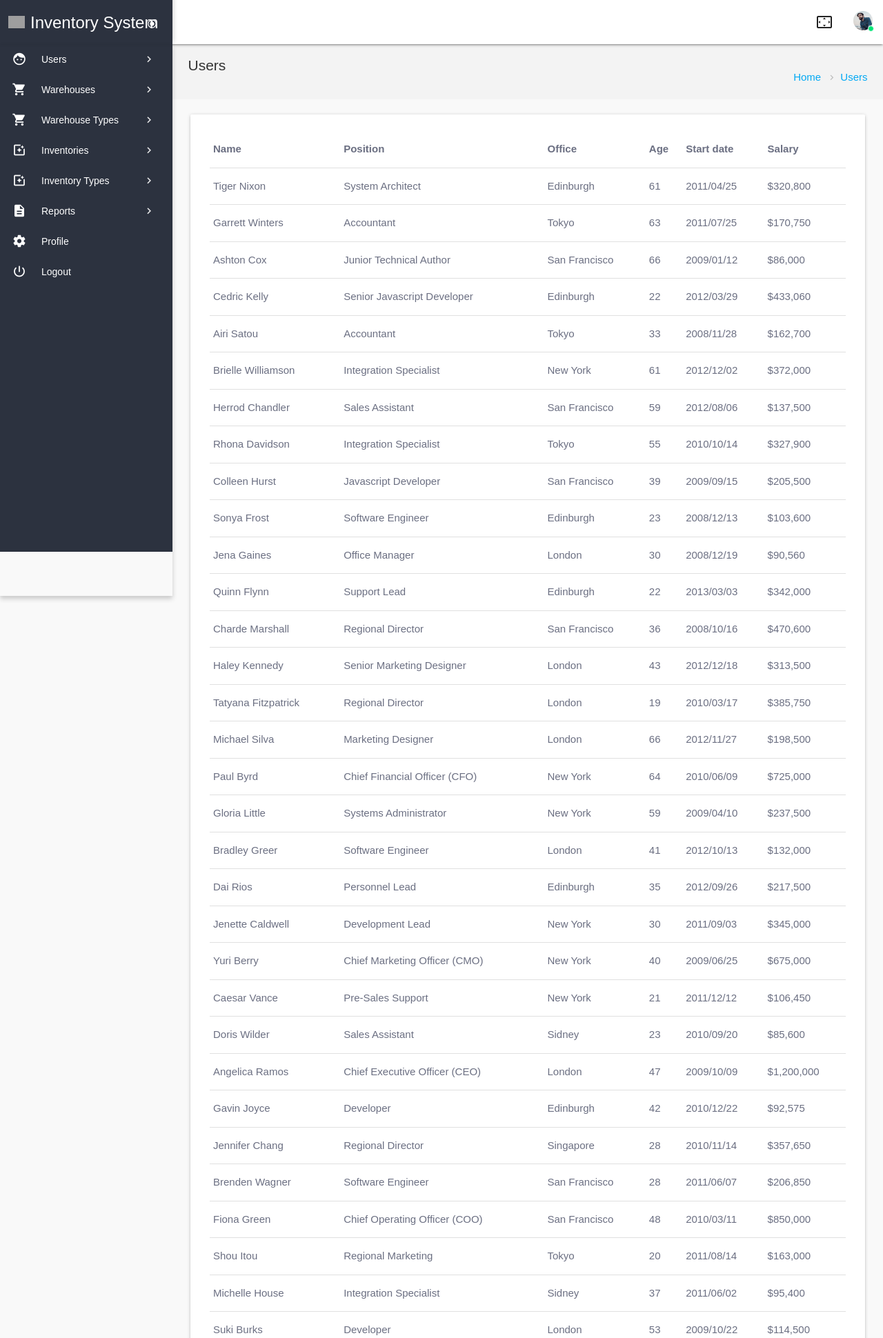
After one commit to Hamidcreative/invetory-system, a CodeIgniter app: page /inventory/users in a window 1280 px wide. The commit adds this page. Shown: the top 1940 px of the page at 69% size. Run offline with CodeIgniter, Linux system fonts and the light colour scheme; some libraries are stand-ins or nearby versions; some web fonts are replaced; grey boxes are pictures that could not be loaded.

Commit message:
created header footer side bar  my controller

```diff
--- /dev/null
+++ b/application/controllers/Users.php
@@ -0,0 +1,16 @@
+<?php
+defined('BASEPATH') OR exit('No direct script access allowed');
+
+class Users extends MY_Controller {
+
+    public function index() //listing
+    {
+        $this->show('users/listing');
+    }
+    public function add(){
+        $this->show('users/add');
+    }
+    public function destroy(){
+
+    }
+}
--- a/application/core/MY_Controller.php
+++ b/application/core/MY_Controller.php
@@ -13,6 +13,7 @@ class MY_Controller extends CI_Controller{
     }
         public function show($viewPath, $data = NULL, $bool = false){
         $this->load->view('configrations/header',$data, $bool);
+        $this->load->view('configrations/sidebar',$data, $bool);
         $this->load->view($viewPath, $data, $bool);
         $this->load->view('configrations/footer',$data, $bool);
     }
--- a/application/views/configrations/header.php
+++ b/application/views/configrations/header.php
@@ -53,5 +53,3 @@ defined('BASEPATH') OR exit('No direct script access allowed');
     </div>
 </header>
 <!-- END: Header-->
-
-<?php include('sidebar.php') ;?>
--- a/application/views/configrations/sidebar.php
+++ b/application/views/configrations/sidebar.php
@@ -8,8 +8,8 @@
             <a class="collapsible-header waves-effect waves-cyan " href="#"><i class="material-icons">face</i><span class="menu-title" data-i18n="">Users</span></a>
             <div class="collapsible-body">
                 <ul class="collapsible collapsible-sub" data-collapsible="accordion">
-                    <li><a class="collapsible-body" href="#" data-i18n=""><i class="material-icons">radio_button_unchecked</i><span> Users</span></a></li>
-                    <li><a class="collapsible-body" href="#" data-i18n=""><i class="material-icons">radio_button_unchecked</i><span>Add user</span></a></li>
+                    <li><a class="collapsible-body" href="<?= base_url()?>users" data-i18n=""><i class="material-icons">radio_button_unchecked</i><span> Users</span></a></li>
+                    <li><a class="collapsible-body" href="<?= base_url()?>users/add" data-i18n=""><i class="material-icons">radio_button_unchecked</i><span>Add user</span></a></li>
                 </ul>
             </div>
         </li>
@@ -17,8 +17,8 @@
             <a class="collapsible-header waves-effect waves-cyan " href="#"><i class="material-icons">local_grocery_store</i><span class="menu-title" data-i18n="">Warehouses</span></a>
             <div class="collapsible-body">
                 <ul class="collapsible collapsible-sub" data-collapsible="accordion">
-                    <li><a class="collapsible-body" href="#" data-i18n=""><i class="material-icons">radio_button_unchecked</i><span> Warehouses</span></a></li>
-                    <li><a class="collapsible-body" href="#" data-i18n=""><i class="material-icons">radio_button_unchecked</i><span>Add Warehouse</span></a></li>
+                    <li><a class="collapsible-body" href="<?= base_url()?>warehouse" data-i18n=""><i class="material-icons">radio_button_unchecked</i><span> Warehouses</span></a></li>
+                    <li><a class="collapsible-body" href="<?= base_url()?>warehouse/add" data-i18n=""><i class="material-icons">radio_button_unchecked</i><span>Add Warehouse</span></a></li>
                 </ul>
             </div>
         </li>
@@ -26,8 +26,8 @@
             <a class="collapsible-header waves-effect waves-cyan " href="#"><i class="material-icons">local_grocery_store</i><span class="menu-title" data-i18n="">Warehouse Types</span></a>
             <div class="collapsible-body">
                 <ul class="collapsible collapsible-sub" data-collapsible="accordion">
-                    <li><a class="collapsible-body" href="#" data-i18n=""><i class="material-icons">radio_button_unchecked</i><span> Warehouse Types</span></a></li>
-                    <li><a class="collapsible-body" href="#" data-i18n=""><i class="material-icons">radio_button_unchecked</i><span>Add Warehouse Type</span></a></li>
+                    <li><a class="collapsible-body" href="<?= base_url()?>warehouse/types" data-i18n=""><i class="material-icons">radio_button_unchecked</i><span> Warehouse Types</span></a></li>
+                    <li><a class="collapsible-body" href="<?= base_url()?>warehouse/types/add" data-i18n=""><i class="material-icons">radio_button_unchecked</i><span>Add Warehouse Type</span></a></li>
                 </ul>
             </div>
         </li>
--- /dev/null
+++ b/application/views/users/listing.php
@@ -0,0 +1,520 @@
+<div id="main">
+	<div class="row">
+		<div id="breadcrumbs-wrapper" data-image="<?= base_url()?>assets/images/gallery/breadcrumb-bg.jpg">
+			<!-- Search for small screen-->
+			<div class="container">
+				<div class="row">
+					<div class="col s12 m6 l6">
+						<h5 class="breadcrumbs-title mt-0 mb-0">Users</h5>
+					</div>
+					<div class="col s12 m6 l6 right-align-md">
+						<ol class="breadcrumbs mb-0">
+							<li class="breadcrumb-item"><a href="<?= base_url()?>users">Home</a>
+							</li>
+							<li class="breadcrumb-item"><a href="#">Users</a>
+							</li>
+						</ol>
+					</div>
+				</div>
+			</div>
+		</div>
+		<div class="col s12">
+			<div class="container">
+				<div class="section section-data-tables">
+					<div class="row">
+						<div class="col s12">
+							<div class="card">
+								<div class="card-content">
+									<div class="row">
+										<div class="col s12">
+											<table id="page-length-option" class="display">
+												<thead>
+												<tr>
+													<th>Name</th>
+													<th>Position</th>
+													<th>Office</th>
+													<th>Age</th>
+													<th>Start date</th>
+													<th>Salary</th>
+												</tr>
+												</thead>
+												<tbody>
+												<tr>
+													<td>Tiger Nixon</td>
+													<td>System Architect</td>
+													<td>Edinburgh</td>
+													<td>61</td>
+													<td>2011/04/25</td>
+													<td>$320,800</td>
+												</tr>
+												<tr>
+													<td>Garrett Winters</td>
+													<td>Accountant</td>
+													<td>Tokyo</td>
+													<td>63</td>
+													<td>2011/07/25</td>
+													<td>$170,750</td>
+												</tr>
+												<tr>
+													<td>Ashton Cox</td>
+													<td>Junior Technical Author</td>
+													<td>San Francisco</td>
+													<td>66</td>
+													<td>2009/01/12</td>
+													<td>$86,000</td>
+												</tr>
+												<tr>
+													<td>Cedric Kelly</td>
+													<td>Senior Javascript Developer</td>
+													<td>Edinburgh</td>
+													<td>22</td>
+													<td>2012/03/29</td>
+													<td>$433,060</td>
+												</tr>
+												<tr>
+													<td>Airi Satou</td>
+													<td>Accountant</td>
+													<td>Tokyo</td>
+													<td>33</td>
+													<td>2008/11/28</td>
+													<td>$162,700</td>
+												</tr>
+												<tr>
+													<td>Brielle Williamson</td>
+													<td>Integration Specialist</td>
+													<td>New York</td>
+													<td>61</td>
+													<td>2012/12/02</td>
+													<td>$372,000</td>
+												</tr>
+												<tr>
+													<td>Herrod Chandler</td>
+													<td>Sales Assistant</td>
+													<td>San Francisco</td>
+													<td>59</td>
+													<td>2012/08/06</td>
+													<td>$137,500</td>
+												</tr>
+												<tr>
+													<td>Rhona Davidson</td>
+													<td>Integration Specialist</td>
+													<td>Tokyo</td>
+													<td>55</td>
+													<td>2010/10/14</td>
+													<td>$327,900</td>
+												</tr>
+												<tr>
+													<td>Colleen Hurst</td>
+													<td>Javascript Developer</td>
+													<td>San Francisco</td>
+													<td>39</td>
+													<td>2009/09/15</td>
+													<td>$205,500</td>
+												</tr>
+												<tr>
+													<td>Sonya Frost</td>
+													<td>Software Engineer</td>
+													<td>Edinburgh</td>
+													<td>23</td>
+													<td>2008/12/13</td>
+													<td>$103,600</td>
+												</tr>
+												<tr>
+													<td>Jena Gaines</td>
+													<td>Office Manager</td>
+													<td>London</td>
+													<td>30</td>
+													<td>2008/12/19</td>
+													<td>$90,560</td>
+												</tr>
+												<tr>
+													<td>Quinn Flynn</td>
+													<td>Support Lead</td>
+													<td>Edinburgh</td>
+													<td>22</td>
+													<td>2013/03/03</td>
+													<td>$342,000</td>
+												</tr>
+												<tr>
+													<td>Charde Marshall</td>
+													<td>Regional Director</td>
+													<td>San Francisco</td>
+													<td>36</td>
+													<td>2008/10/16</td>
+													<td>$470,600</td>
+												</tr>
+												<tr>
+													<td>Haley Kennedy</td>
+													<td>Senior Marketing Designer</td>
+													<td>London</td>
+													<td>43</td>
+													<td>2012/12/18</td>
+													<td>$313,500</td>
+												</tr>
+												<tr>
+													<td>Tatyana Fitzpatrick</td>
+													<td>Regional Director</td>
+													<td>London</td>
+													<td>19</td>
+													<td>2010/03/17</td>
+													<td>$385,750</td>
+												</tr>
+												<tr>
+													<td>Michael Silva</td>
+													<td>Marketing Designer</td>
+													<td>London</td>
+													<td>66</td>
+													<td>2012/11/27</td>
+													<td>$198,500</td>
+												</tr>
+												<tr>
+													<td>Paul Byrd</td>
+													<td>Chief Financial Officer (CFO)</td>
+													<td>New York</td>
+													<td>64</td>
+													<td>2010/06/09</td>
+													<td>$725,000</td>
+												</tr>
+												<tr>
+													<td>Gloria Little</td>
+													<td>Systems Administrator</td>
+													<td>New York</td>
+													<td>59</td>
+													<td>2009/04/10</td>
+													<td>$237,500</td>
+												</tr>
+												<tr>
+													<td>Bradley Greer</td>
+													<td>Software Engineer</td>
+													<td>London</td>
+													<td>41</td>
+													<td>2012/10/13</td>
+													<td>$132,000</td>
+												</tr>
+												<tr>
+													<td>Dai Rios</td>
+													<td>Personnel Lead</td>
+													<td>Edinburgh</td>
+													<td>35</td>
+													<td>2012/09/26</td>
+													<td>$217,500</td>
+												</tr>
+												<tr>
+													<td>Jenette Caldwell</td>
+													<td>Development Lead</td>
+													<td>New York</td>
+													<td>30</td>
+													<td>2011/09/03</td>
+													<td>$345,000</td>
+												</tr>
+												<tr>
+													<td>Yuri Berry</td>
+													<td>Chief Marketing Officer (CMO)</td>
+													<td>New York</td>
+													<td>40</td>
+													<td>2009/06/25</td>
+													<td>$675,000</td>
+												</tr>
+												<tr>
+													<td>Caesar Vance</td>
+													<td>Pre-Sales Support</td>
+													<td>New York</td>
+													<td>21</td>
+													<td>2011/12/12</td>
+													<td>$106,450</td>
+												</tr>
+												<tr>
+													<td>Doris Wilder</td>
+													<td>Sales Assistant</td>
+													<td>Sidney</td>
+													<td>23</td>
+													<td>2010/09/20</td>
+													<td>$85,600</td>
+												</tr>
+												<tr>
+													<td>Angelica Ramos</td>
+													<td>Chief Executive Officer (CEO)</td>
+													<td>London</td>
+													<td>47</td>
+													<td>2009/10/09</td>
+													<td>$1,200,000</td>
+												</tr>
+												<tr>
+													<td>Gavin Joyce</td>
+													<td>Developer</td>
+													<td>Edinburgh</td>
+													<td>42</td>
+													<td>2010/12/22</td>
+													<td>$92,575</td>
+												</tr>
+												<tr>
+													<td>Jennifer Chang</td>
+													<td>Regional Director</td>
+													<td>Singapore</td>
+													<td>28</td>
+													<td>2010/11/14</td>
+													<td>$357,650</td>
+												</tr>
+												<tr>
+													<td>Brenden Wagner</td>
+													<td>Software Engineer</td>
+													<td>San Francisco</td>
+													<td>28</td>
+													<td>2011/06/07</td>
+													<td>$206,850</td>
+												</tr>
+												<tr>
+													<td>Fiona Green</td>
+													<td>Chief Operating Officer (COO)</td>
+													<td>San Francisco</td>
+													<td>48</td>
+													<td>2010/03/11</td>
+													<td>$850,000</td>
+												</tr>
+												<tr>
+													<td>Shou Itou</td>
+													<td>Regional Marketing</td>
+													<td>Tokyo</td>
+													<td>20</td>
+													<td>2011/08/14</td>
+													<td>$163,000</td>
+												</tr>
+												<tr>
+													<td>Michelle House</td>
+													<td>Integration Specialist</td>
+													<td>Sidney</td>
+													<td>37</td>
+													<td>2011/06/02</td>
+													<td>$95,400</td>
+												</tr>
+												<tr>
+													<td>Suki Burks</td>
+													<td>Developer</td>
+													<td>London</td>
+													<td>53</td>
+													<td>2009/10/22</td>
+													<td>$114,500</td>
+												</tr>
+												<tr>
+													<td>Prescott Bartlett</td>
+													<td>Technical Author</td>
+													<td>London</td>
+													<td>27</td>
+													<td>2011/05/07</td>
+													<td>$145,000</td>
+												</tr>
+												<tr>
+													<td>Gavin Cortez</td>
+													<td>Team Leader</td>
+													<td>San Francisco</td>
+													<td>22</td>
+													<td>2008/10/26</td>
+													<td>$235,500</td>
+												</tr>
+												<tr>
+													<td>Martena Mccray</td>
+													<td>Post-Sales support</td>
+													<td>Edinburgh</td>
+													<td>46</td>
+													<td>2011/03/09</td>
+													<td>$324,050</td>
+												</tr>
+												<tr>
+													<td>Unity Butler</td>
+													<td>Marketing Designer</td>
+													<td>San Francisco</td>
+													<td>47</td>
+													<td>2009/12/09</td>
+													<td>$85,675</td>
+												</tr>
+												<tr>
+													<td>Howard Hatfield</td>
+													<td>Office Manager</td>
+													<td>San Francisco</td>
+													<td>51</td>
+													<td>2008/12/16</td>
+													<td>$164,500</td>
+												</tr>
+												<tr>
+													<td>Hope Fuentes</td>
+													<td>Secretary</td>
+													<td>San Francisco</td>
+													<td>41</td>
+													<td>2010/02/12</td>
+													<td>$109,850</td>
+												</tr>
+												<tr>
+													<td>Vivian Harrell</td>
+													<td>Financial Controller</td>
+													<td>San Francisco</td>
+													<td>62</td>
+													<td>2009/02/14</td>
+													<td>$452,500</td>
+												</tr>
+												<tr>
+													<td>Timothy Mooney</td>
+													<td>Office Manager</td>
+													<td>London</td>
+													<td>37</td>
+													<td>2008/12/11</td>
+													<td>$136,200</td>
+												</tr>
+												<tr>
+													<td>Jackson Bradshaw</td>
+													<td>Director</td>
+													<td>New York</td>
+													<td>65</td>
+													<td>2008/09/26</td>
+													<td>$645,750</td>
+												</tr>
+												<tr>
+													<td>Olivia Liang</td>
+													<td>Support Engineer</td>
+													<td>Singapore</td>
+													<td>64</td>
+													<td>2011/02/03</td>
+													<td>$234,500</td>
+												</tr>
+												<tr>
+													<td>Bruno Nash</td>
+													<td>Software Engineer</td>
+													<td>London</td>
+													<td>38</td>
+													<td>2011/05/03</td>
+													<td>$163,500</td>
+												</tr>
+												<tr>
+													<td>Sakura Yamamoto</td>
+													<td>Support Engineer</td>
+													<td>Tokyo</td>
+													<td>37</td>
+													<td>2009/08/19</td>
+													<td>$139,575</td>
+												</tr>
+												<tr>
+													<td>Thor Walton</td>
+													<td>Developer</td>
+													<td>New York</td>
+													<td>61</td>
+													<td>2013/08/11</td>
+													<td>$98,540</td>
+												</tr>
+												<tr>
+													<td>Finn Camacho</td>
+													<td>Support Engineer</td>
+													<td>San Francisco</td>
+													<td>47</td>
+													<td>2009/07/07</td>
+													<td>$87,500</td>
+												</tr>
+												<tr>
+													<td>Serge Baldwin</td>
+													<td>Data Coordinator</td>
+													<td>Singapore</td>
+													<td>64</td>
+													<td>2012/04/09</td>
+													<td>$138,575</td>
+												</tr>
+												<tr>
+													<td>Zenaida Frank</td>
+													<td>Software Engineer</td>
+													<td>New York</td>
+													<td>63</td>
+													<td>2010/01/04</td>
+													<td>$125,250</td>
+												</tr>
+												<tr>
+													<td>Zorita Serrano</td>
+													<td>Software Engineer</td>
+													<td>San Francisco</td>
+													<td>56</td>
+													<td>2012/06/01</td>
+													<td>$115,000</td>
+												</tr>
+												<tr>
+													<td>Jennifer Acosta</td>
+													<td>Junior Javascript Developer</td>
+													<td>Edinburgh</td>
+													<td>43</td>
+													<td>2013/02/01</td>
+													<td>$75,650</td>
+												</tr>
+												<tr>
+													<td>Cara Stevens</td>
+													<td>Sales Assistant</td>
+													<td>New York</td>
+													<td>46</td>
+													<td>2011/12/06</td>
+													<td>$145,600</td>
+												</tr>
+												<tr>
+													<td>Hermione Butler</td>
+													<td>Regional Director</td>
+													<td>London</td>
+													<td>47</td>
+													<td>2011/03/21</td>
+													<td>$356,250</td>
+												</tr>
+												<tr>
+													<td>Lael Greer</td>
+													<td>Systems Administrator</td>
+													<td>London</td>
+													<td>21</td>
+													<td>2009/02/27</td>
+													<td>$103,500</td>
+												</tr>
+												<tr>
+													<td>Jonas Alexander</td>
+													<td>Developer</td>
+													<td>San Francisco</td>
+													<td>30</td>
+													<td>2010/07/14</td>
+													<td>$86,500</td>
+												</tr>
+												<tr>
+													<td>Shad Decker</td>
+													<td>Regional Director</td>
+													<td>Edinburgh</td>
+													<td>51</td>
+													<td>2008/11/13</td>
+													<td>$183,000</td>
+												</tr>
+												<tr>
+													<td>Michael Bruce</td>
+													<td>Javascript Developer</td>
+													<td>Singapore</td>
+													<td>29</td>
+													<td>2011/06/27</td>
+													<td>$183,000</td>
+												</tr>
+												<tr>
+													<td>Donna Snider</td>
+													<td>Customer Support</td>
+													<td>New York</td>
+													<td>27</td>
+													<td>2011/01/25</td>
+													<td>$112,000</td>
+												</tr>
+												</tbody>
+												<tfoot>
+												<tr>
+													<th>Name</th>
+													<th>Position</th>
+													<th>Office</th>
+													<th>Age</th>
+													<th>Start date</th>
+													<th>Salary</th>
+												</tr>
+												</tfoot>
+											</table>
+										</div>
+									</div>
+								</div>
+							</div>
+						</div>
+					</div>
+				</div>
+			</div>
+		</div>
+	</div>
+</div>
```
Also changed, not shown: application/views/users/add.php (added, +104 -0 lines).
